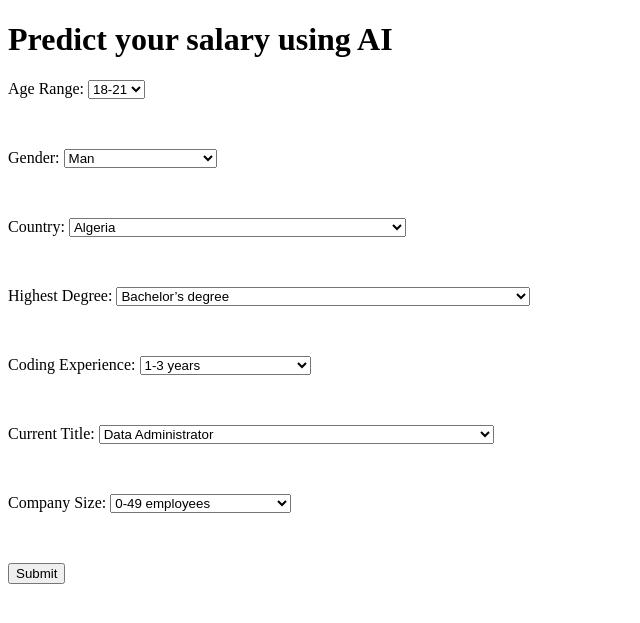
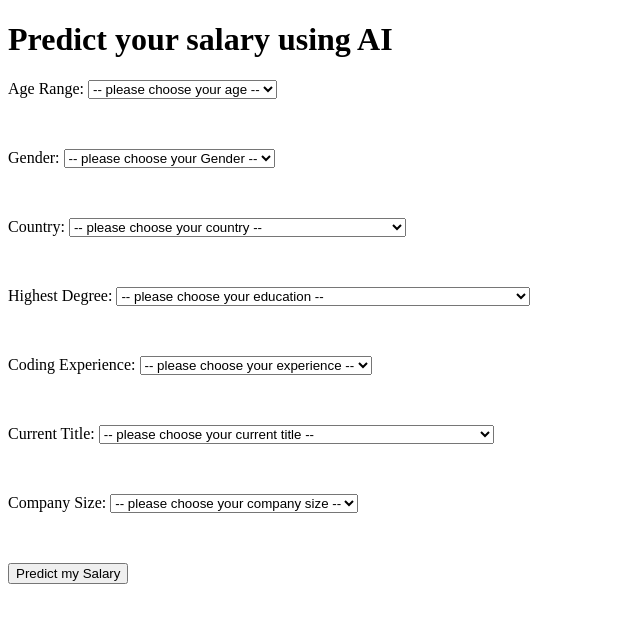
Before and after one commit to mikecolbert/3300-salary-prediction-front-end, a Flask app: page / in a window 1280 px wide. Shown: the top 623 px of the page, without its empty margins (0-640 px from the left). Run offline with Flask 3, Linux system fonts and the light colour scheme.

Commit message:
updated formatting.

```diff
--- a/app.py
+++ b/app.py
@@ -72,10 +72,12 @@ def predict():
                 # Decode the JSON response
                 prediction = response.json()
 
-                print(prediction)  # Print the decoded JSON for debugging
+                formatted_prediction = f"${prediction[0]:,.2f}"
+
+                print(formatted_prediction)  # Print the decoded JSON for debugging
 
                 # Pass the decoded JSON response to the HTML page
-                return render_template("index.html", prediction=prediction)
+                return render_template("index.html", prediction=formatted_prediction)
 
             else:
                 # Handle responses with error status codes
--- a/templates/index.html
+++ b/templates/index.html
@@ -2,10 +2,13 @@
 %} {%block content%}
 
 <h1>Predict your salary using AI</h1>
+
 {% if prediction %}
-<span class="contact100-form-title" id="output" style="color: #ff0000">
-  &nbsp;{{ prediction.predicted_salary }}
-</span>
+<p>
+  <span class="contact100-form-title" id="output" style="color: crimson">
+    &nbsp;{{ prediction.predicted_salary }}
+  </span>
+</p>
 {% endif %} {% if error %}
 <span class="contact100-form-title" id="output" style="color: #ff0000">
   &nbsp;{{ error }}
@@ -14,7 +17,8 @@
 
 <form name="salary_prediction_form" action="/predict" method="POST">
   <label for="ageSelect">Age Range:</label>
-  <select name="age" id="ageSelect">
+  <select name="age" id="ageSelect" required>
+    <option value="">-- please choose your age --</option>
     <option value="0">18-21</option>
     <option value="1">22-24</option>
     <option value="2">25-29</option>
@@ -31,7 +35,8 @@
   <p>&nbsp;</p>
 
   <label for="genderSelect">Gender:</label>
-  <select name="gender" id="genderSelect">
+  <select name="gender" id="genderSelect" required>
+    <option value="">-- please choose your Gender --</option>
     <option value="0">Man</option>
     <option value="1">Nonbinary</option>
     <option value="2">Prefer not to say</option>
@@ -42,7 +47,8 @@
   <p>&nbsp;</p>
 
   <label for="countrySelect">Country:</label>
-  <select name="country" id="countrySelect">
+  <select name="country" id="countrySelect" required>
+    <option value="">-- please choose your country --</option>
     <option value="0">Algeria</option>
     <option value="1">Argentina</option>
     <option value="2">Australia</option>
@@ -108,7 +114,8 @@
   <p>&nbsp;</p>
 
   <label for="educationSelect">Highest Degree:</label>
-  <select name="highest_deg" id="educationSelect">
+  <select name="highest_deg" id="educationSelect" required>
+    <option value="">-- please choose your education --</option>
     <option value="0">Bachelor’s degree</option>
     <option value="1">Doctoral degree</option>
     <option value="2">I prefer not to answer</option>
@@ -123,7 +130,8 @@
   <p>&nbsp;</p>
 
   <label for="codingExperienceSelect">Coding Experience:</label>
-  <select name="coding_exp" id="codingExperienceSelect">
+  <select name="coding_exp" id="codingExperienceSelect" required>
+    <option value="">-- please choose your experience --</option>
     <option value="0">1-3 years</option>
     <option value="1">10-20 years</option>
     <option value="2">20+ years</option>
@@ -136,7 +144,8 @@
   <p>&nbsp;</p>
 
   <label for="titleSelect">Current Title:</label>
-  <select name="title" id="titleSelect">
+  <select name="title" id="titleSelect" required>
+    <option value="">-- please choose your current title --</option>
     <option value="0">Data Administrator</option>
     <option value="1">
       Data Analyst (Business, Marketing, Financial, Quantitative, etc)
@@ -160,7 +169,8 @@
   <p>&nbsp;</p>
 
   <label for="companySizeSelect">Company Size:</label>
-  <select name="company_size" id="companySizeSelect">
+  <select name="company_size" id="companySizeSelect" required>
+    <option value="">-- please choose your company size --</option>
     <option value="0">0-49 employees</option>
     <option value="1">10,000 or more employees</option>
     <option value="2">1000-9,999 employees</option>
@@ -170,7 +180,7 @@
 
   <p>&nbsp;</p>
 
-  <input type="submit" id="submit" value="Submit" />
+  <input type="submit" id="submit" value="Predict my Salary" />
 </form>
 
 {% endblock %}
```
